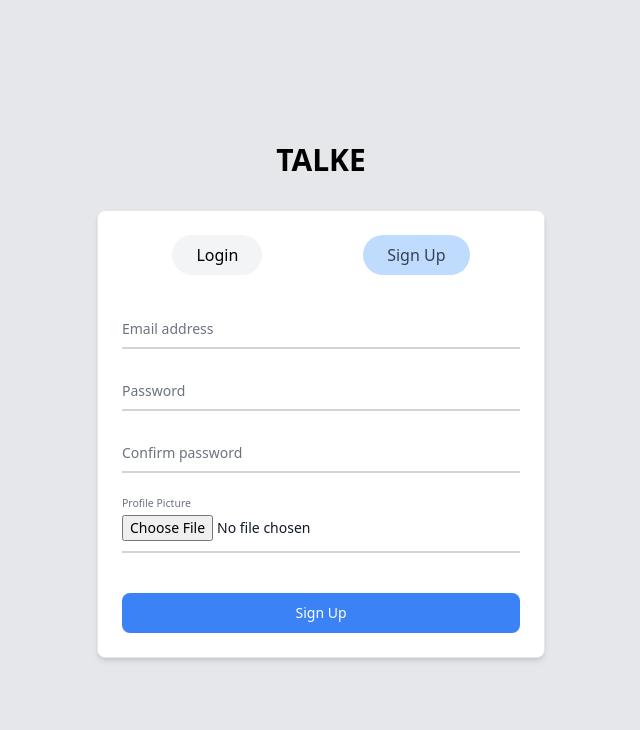
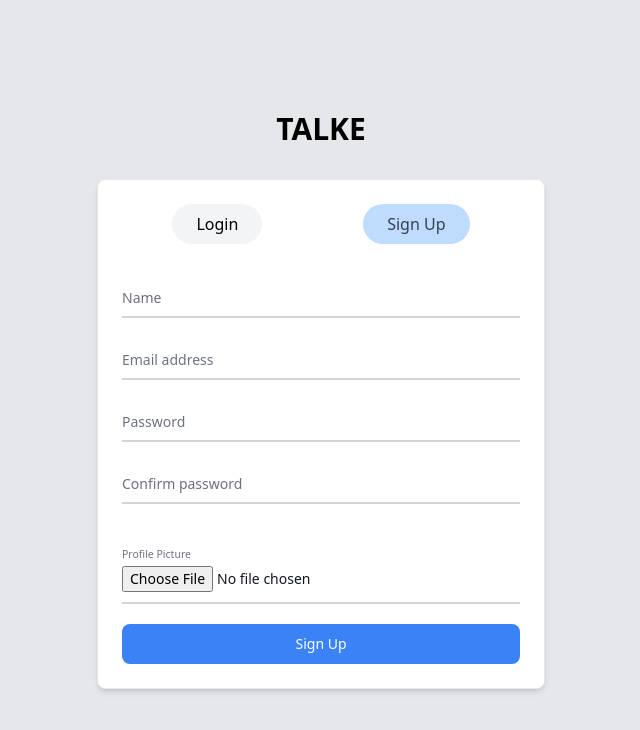
Before and after one commit to 0ujjwal0/chatpp, a React (Create React App) app: page / in a window 1280 px wide. Both pictures are taken after a click on the button "Sign Up". Shown: the top 730 px of the page, without its empty margins (319-959 px from the left). Built offline with nearby package versions, Linux system fonts and the light colour scheme.

Commit message:
sign in sign up changes

```diff
--- a/src/components/signup.jsx
+++ b/src/components/signup.jsx
@@ -1,14 +1,15 @@
 import React, { useState } from "react";
-import { json } from "react-router-dom";
 import { toast } from "react-toastify";
 import axios from "axios";
 import { useNavigate } from "react-router-dom";
+
 const Signup = () => {
   const [name, setName] = useState("");
   const [email, setEmail] = useState("");
   const [password, setPassword] = useState("");
   const [confirmpass, setConfirmpass] = useState("");
-  const [pic, setPic] = useState("");
+  const [pic, setPic] = useState(null);
+  const [picPreview, setPicPreview] = useState(null);
   const [loading, setLoading] = useState(false);
 
   const navigate = useNavigate();
@@ -16,23 +17,22 @@ const Signup = () => {
   const handleSubmit = async (e) => {
     e.preventDefault();
     setLoading(true);
-    if (!name || !email || !password || !confirmpass) {
-      toast.warning("Aww you missed some details, Please fill them out!!", {
-        autoClose: 3000,
-      });
+    if (!name || !email || !password || !confirmpass || !pic) {
+      toast.warning("Please fill out all fields!", { autoClose: 3000 });
       setLoading(false);
       return;
     }
 
     if (password !== confirmpass) {
       toast.error("Passwords do not match", { autoClose: 3000 });
+      setLoading(false);
       return;
     }
 
     try {
       const config = {
         headers: {
-          "content-type": "application/json",
+          "Content-Type": "application/json",
         },
       };
       const { data } = await axios.post(
@@ -45,22 +45,23 @@ const Signup = () => {
       setLoading(false);
       navigate("/chats");
     } catch (error) {
-      toast.error("error occured!!", { autoClose: 3000 });
+      toast.error("An error occurred during registration", { autoClose: 3000 });
       setLoading(false);
     }
   };
+
   const postDetails = (pics) => {
     setLoading(true);
     if (pics === undefined) {
-      toast.warning("opsiee, Please select an Image!", { autoClose: 3000 });
+      toast.warning("Please select an image!", { autoClose: 3000 });
+      setLoading(false);
       return;
     }
     if (pics.type === "image/jpeg" || pics.type === "image/png") {
-      toast.success("goodjob");
       const data = new FormData();
       data.append("file", pics);
       data.append("upload_preset", "talkie");
-      data.append("cload_name", "ujjwal0");
+      data.append("cloud_name", "ujjwal0");
       fetch("https://api.cloudinary.com/v1_1/ujjwal0/image/upload", {
         method: "post",
         body: data,
@@ -68,17 +69,16 @@ const Signup = () => {
         .then((res) => res.json())
         .then((data) => {
           setPic(data.url.toString());
-          console.log(data.url.toString());
+          setPicPreview(URL.createObjectURL(pics));
           setLoading(false);
         })
         .catch((error) => {
-          console.log(error);
+          toast.error("Image upload failed", { autoClose: 3000 });
           setLoading(false);
         });
     } else {
-      toast.warning("opsiee, Please select an Image!", { autoClose: 3000 });
+      toast.warning("Please select a JPEG or PNG image!", { autoClose: 3000 });
       setLoading(false);
-      return;
     }
   };
 
@@ -87,6 +87,24 @@ const Signup = () => {
       className="max-w-md mx-auto flex flex-col"
       onSubmit={handleSubmit}
     >
+      <div className="relative z-0 w-full mb-5 group">
+        <input
+          type="text"
+          name="floating_name"
+          id="floating_name"
+          className="block py-2.5 px-0 w-full text-sm text-gray-900 bg-transparent border-0 border-b-2 border-gray-300 appearance-none dark:text-white dark:border-gray-600 dark:focus:border-blue-500 focus:outline-none focus:ring-0 focus:border-blue-600 peer"
+          placeholder=" "
+          value={name}
+          onChange={(e) => setName(e.target.value)}
+          required
+        />
+        <label
+          htmlFor="floating_name"
+          className="peer-focus:font-medium absolute text-sm text-gray-500 dark:text-gray-400 duration-300 transform -translate-y-6 scale-75 top-3 -z-10 origin-[0] peer-focus:left-0 peer-focus:text-blue-600 peer-focus:dark:text-blue-500 peer-placeholder-shown:scale-100 peer-placeholder-shown:translate-y-0 peer-focus:scale-75 peer-focus:-translate-y-6"
+        >
+          Name
+        </label>
+      </div>
       <div className="relative z-0 w-full mb-5 group">
         <input
           type="email"
@@ -100,7 +118,7 @@ const Signup = () => {
         />
         <label
           htmlFor="floating_email"
-          className="peer-focus:font-medium absolute text-sm text-gray-500 dark:text-gray-400 duration-300 transform -translate-y-6 scale-75 top-3 -z-10 origin-[0] peer-focus:start-0 rtl:peer-focus:translate-x-1/4 rtl:peer-focus:left-auto peer-focus:text-blue-600 peer-focus:dark:text-blue-500 peer-placeholder-shown:scale-100 peer-placeholder-shown:translate-y-0 peer-focus:scale-75 peer-focus:-translate-y-6"
+          className="peer-focus:font-medium absolute text-sm text-gray-500 dark:text-gray-400 duration-300 transform -translate-y-6 scale-75 top-3 -z-10 origin-[0] peer-focus:left-0 peer-focus:text-blue-600 peer-focus:dark:text-blue-500 peer-placeholder-shown:scale-100 peer-placeholder-shown:translate-y-0 peer-focus:scale-75 peer-focus:-translate-y-6"
         >
           Email address
         </label>
@@ -118,7 +136,7 @@ const Signup = () => {
         />
         <label
           htmlFor="floating_password"
-          className="peer-focus:font-medium absolute text-sm text-gray-500 dark:text-gray-400 duration-300 transform -translate-y-6 scale-75 top-3 -z-10 origin-[0] peer-focus:start-0 rtl:peer-focus:translate-x-1/4 peer-focus:text-blue-600 peer-focus:dark:text-blue-500 peer-placeholder-shown:scale-100 peer-placeholder-shown:translate-y-0 peer-focus:scale-75 peer-focus:-translate-y-6"
+          className="peer-focus:font-medium absolute text-sm text-gray-500 dark:text-gray-400 duration-300 transform -translate-y-6 scale-75 top-3 -z-10 origin-[0] peer-focus:left-0 peer-focus:text-blue-600 peer-focus:dark:text-blue-500 peer-placeholder-shown:scale-100 peer-placeholder-shown:translate-y-0 peer-focus:scale-75 peer-focus:-translate-y-6"
         >
           Password
         </label>
@@ -136,12 +154,11 @@ const Signup = () => {
         />
         <label
           htmlFor="floating_repeat_password"
-          className="peer-focus:font-medium absolute text-sm text-gray-500 dark:text-gray-400 duration-300 transform -translate-y-6 scale-75 top-3 -z-10 origin-[0] peer-focus:start-0 rtl:peer-focus:translate-x-1/4 peer-focus:text-blue-600 peer-focus:dark:text-blue-500 peer-placeholder-shown:scale-100 peer-placeholder-shown:translate-y-0 peer-focus:scale-75 peer-focus:-translate-y-6"
+          className="peer-focus:font-medium absolute text-sm text-gray-500 dark:text-gray-400 duration-300 transform -translate-y-6 scale-75 top-3 -z-10 origin-[0] peer-focus:left-0 peer-focus:text-blue-600 peer-focus:dark:text-blue-500 peer-placeholder-shown:scale-100 peer-placeholder-shown:translate-y-0 peer-focus:scale-75 peer-focus:-translate-y-6"
         >
           Confirm password
         </label>
-
-
+      </div>
       <div className="relative z-0 w-full mb-5 group my-8">
         <input
           type="file"
@@ -154,11 +171,19 @@ const Signup = () => {
         />
         <label
           htmlFor="profile_picture"
-            className="peer-focus:font-medium absolute text-sm text-gray-500 dark:text-gray-400 duration-300 transform -translate-y-6 scale-75 top-3 -z-10 origin-[0] peer-focus:start-0 rtl:peer-focus:translate-x-1/4 peer-focus:text-blue-600 peer-focus:dark:text-blue-500 peer-placeholder-shown:scale-100 peer-placeholder-shown:translate-y-0 peer-focus:scale-75 peer-focus:-translate-y-6"
+          className="peer-focus:font-medium absolute text-sm text-gray-500 dark:text-gray-400 duration-300 transform -translate-y-6 scale-75 top-3 -z-10 origin-[0] peer-focus:left-0 peer-focus:text-blue-600 peer-focus:dark:text-blue-500 peer-placeholder-shown:scale-100 peer-placeholder-shown:translate-y-0 peer-focus:scale-75 peer-focus:-translate-y-6"
         >
           Profile Picture
         </label>
+        {picPreview && (
+          <div className="mt-4">
+            <img
+              src={picPreview}
+              alt="Profile Preview"
+              className="w-32 h-32 rounded-full object-cover mx-auto"
+            />
           </div>
+        )}
       </div>
 
       <button
@@ -166,7 +191,7 @@ const Signup = () => {
         className="text-white bg-blue-500 hover:bg-blue-700 focus:ring-4 focus:outline-none focus:ring-blue-300 font-medium rounded-lg text-sm w-full sm:w-auto px-5 py-2.5 text-center dark:bg-blue-600 dark:hover:bg-blue-700 dark:focus:ring-blue-800"
         disabled={loading}
       >
-        {loading ? "Loading..." : "Sign Up"}{" "}
+        {loading ? "Loading..." : "Sign Up"}
       </button>
     </form>
   );
```
Also changed, not shown: src/components/useravatar/userBadgeItem.jsx (renamed from src/components/useravatar/userBadgeItem.js), src/components/useravatar/userlistitem.jsx (renamed from src/components/useravatar/userlistitem.js). Lines whose indentation alone changed are shown as unchanged.
